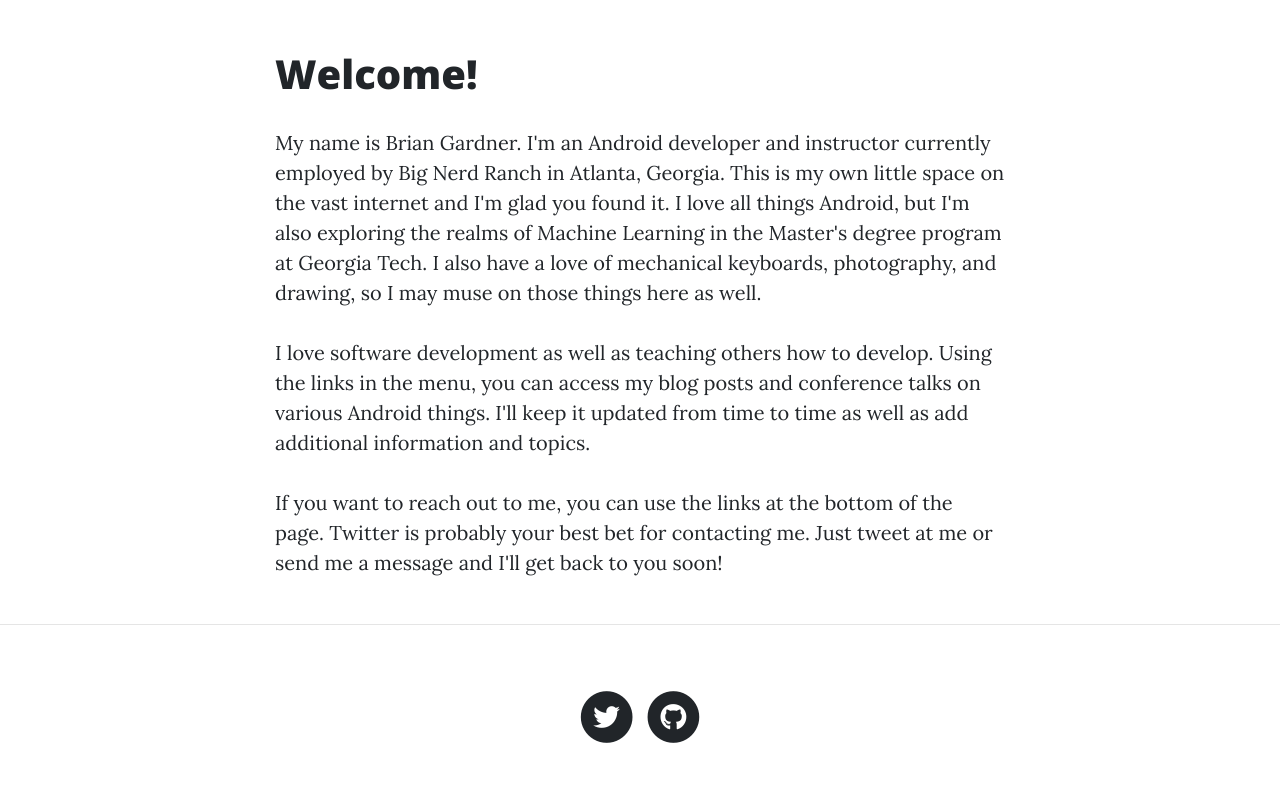
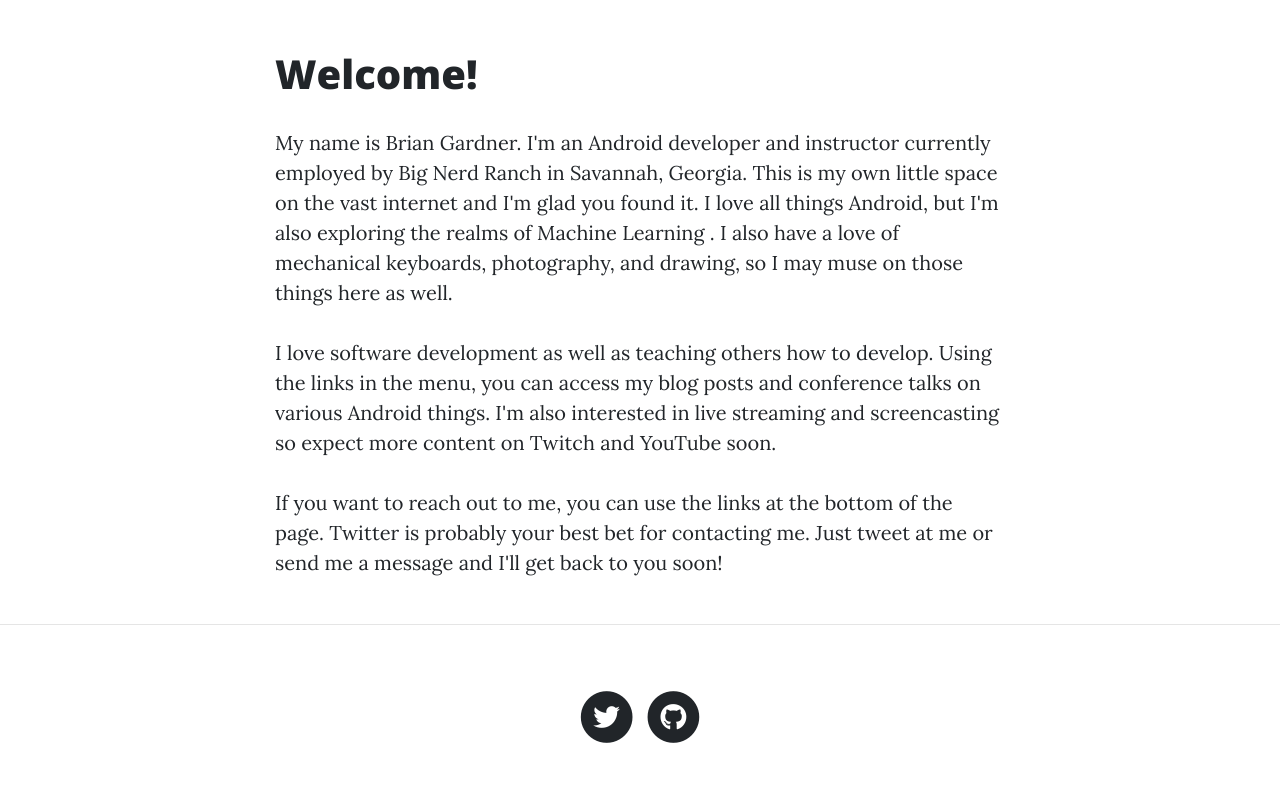
Before and after one commit to BrianGardnerAtl/website, a Jekyll site: the page built from index.html, in a window 1280 px wide. Shown: the part 504-1313 px from the top of the page. Built offline with Jekyll 4.4.1, drawn with Linux system fonts in a browser that asks for light colours.

Commit message:
Update index page

```diff
--- a/index.html
+++ b/index.html
@@ -10,19 +10,18 @@ title: Home
 
       <p>
         My name is Brian Gardner. I'm an Android developer and instructor
-        currently employed by Big Nerd Ranch in Atlanta, Georgia. This is my
+        currently employed by Big Nerd Ranch in Savannah, Georgia. This is my
         own little space on the vast internet and I'm glad you found it. I love
         all things Android, but I'm also exploring the realms of Machine
-        Learning in the Master's degree program at Georgia Tech. I also have a
-        love of mechanical keyboards, photography, and drawing, so I may muse on
-        those things here as well.
+        Learning . I also have a love of mechanical keyboards, photography, and
+        drawing, so I may muse on those things here as well.
       </p>
 
       <p>
         I love software development as well as teaching others how to develop.
         Using the links in the menu, you can access my blog posts and conference
-        talks on various Android things. I'll keep it updated from time to time
-        as well as add additional information and topics.
+        talks on various Android things. I'm also interested in live streaming
+        and screencasting so expect more content on Twitch and YouTube soon.
       </p>
 
       <p>
```
